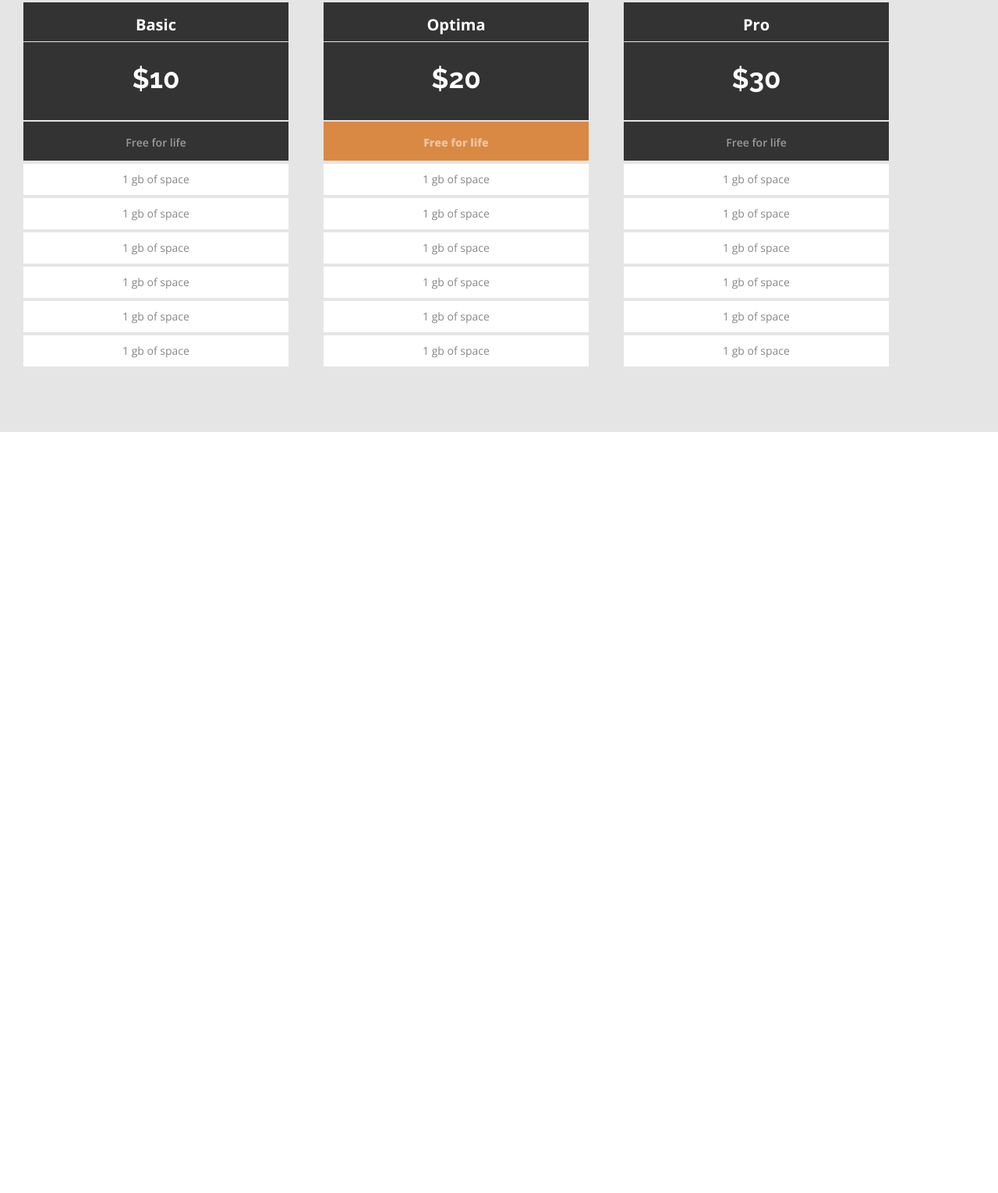
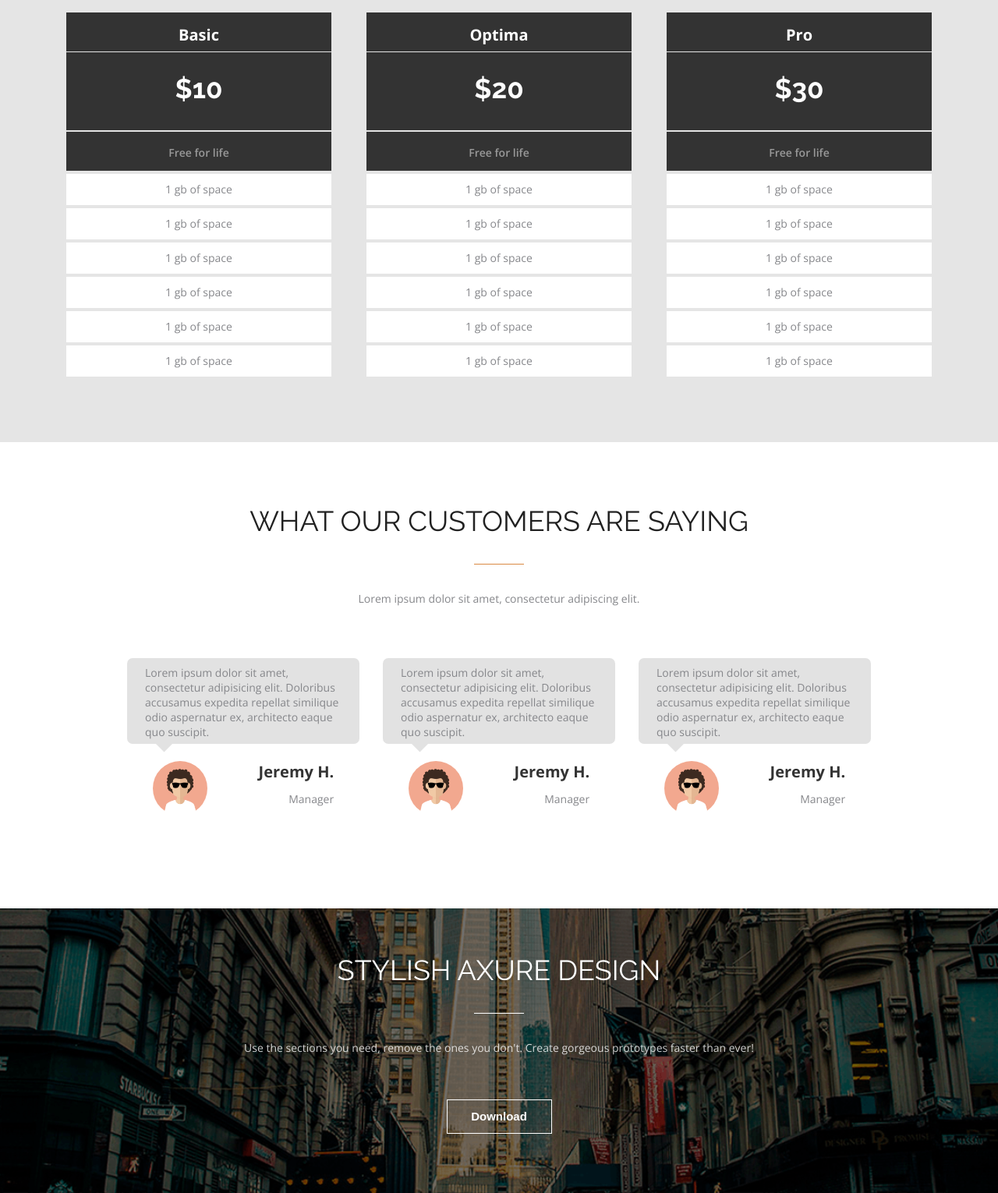
Before and after one commit to MashunyaKuk/FE12-wk-1-Kukushkina-Maria, a plain HTML site: page lesson2/index.html in a window 1280 px wide. Shown: the part 863-2393 px from the top of the page at 78% size. Before the commit the page ends 1417 px from the top, so only its background shows below. Drawn offline with nearby package versions, Linux system fonts and the light colour scheme.

Commit message:
lesson4: customers and axure section added

```diff
--- /dev/null
+++ b/lesson2/css/axure.css
@@ -0,0 +1,59 @@
+.axure-section {
+    padding: 58px 0 38px 0;
+    background-image: url(../img/background-axure.png);
+    background-repeat: no-repeat;
+    background-size: cover;
+    background-position: center;
+    position: relative;
+}
+
+.axure-container {
+    position: relative;
+    z-index: 1;
+}
+
+.axure-section::after {
+    content: "";
+    width: 100%;
+    height: 100%;
+    background-color: rgba(0, 0, 0, 0.55);
+    display: block;
+    position: absolute;
+    top: 0;
+    left: 0;
+}
+
+.axure-title {
+    margin-bottom: 34px;
+    text-align: center;
+    color: #FFFFFF;
+}
+
+.axure-title::after {
+    border-top: 1px solid #FFFFFF;
+    margin: 34px auto 34px auto;
+}
+
+.axure-description {
+    margin-bottom: 57px;
+    text-align: center;
+    color: rgba(255, 255, 255, 0.8);
+}
+
+.axure-button {
+    margin-bottom: 38px;
+    display: flex;
+    justify-content: center;
+}
+
+.axure-downloadbutton {
+    background-color: Transparent;
+    padding: 11px 26px;
+    border: 1px solid #FFFFFF;
+    font-weight: 600;
+    font-size: 15px;
+    line-height: 20px;
+    cursor: pointer;
+    width: 135px;
+    color: #FFFFFF;
+}
--- /dev/null
+++ b/lesson2/css/customers.css
@@ -0,0 +1,96 @@
+.customers-section {
+    background-color: white;
+    padding: 80px 0 119px 0;
+}
+
+.customers-title {
+    margin-bottom: 34px;
+    text-align: center;
+    color: #212121;
+}
+
+.customers-title::after {
+    border-top: 1px solid #D98943;
+    margin: 34px auto 34px auto;
+}
+
+.customers-description {
+    margin-bottom: 67px;
+    text-align: center;
+    color: #86878B;
+}
+
+.customersrow {
+    display: flex;
+    justify-content: center;
+    flex-wrap: wrap;
+    margin: 0 -15px;
+}
+
+.customersrow-item {
+    width: 298px;
+    margin: 0 15px;
+}
+
+.customersrow-item__comment {
+    background-color: #E2E2E2;
+    border-radius: 7px;
+    padding: 9px 22px 6px 23px;
+    margin-bottom: 22px;
+    position: relative;
+    z-index: 1;
+}
+
+.customersrow-item__comment p {
+    font-size: 14px;
+    font-weight: 400;
+    color: #86878B;
+    line-height: 19px;
+}
+
+.custommersrow-item__author {
+    display: flex;
+    justify-content: space-around;
+    flex-wrap: wrap;
+    position: relative;
+}
+
+.custommersrow-item__author::before {
+    content: "";
+    width: 17px;
+    height: 17px;
+    background: #E2E2E2;
+    position: absolute;
+    display: block;
+    top: -32px;
+    left: 39px;
+    transform: rotate(45deg);
+}
+
+.custommersrow-item__authoravatar {
+    width: 70px;
+    height: 70px;
+    background-image: url("../img/authoravatar.png");
+    background-size: cover;
+    background-repeat: no-repeat;
+    border-radius: 50%;
+}
+.custommersrow-item__authorname {
+    text-align: right;
+}
+
+.custommersrow-item__authorname h4 {
+    font-size: 20px;
+    font-weight: 700;
+    line-height: 27px;
+    color: #333333;
+    margin-bottom: 12px;
+}
+
+.custommersrow-item__authorname span {
+    font-size: 14px;
+    font-weight: 400;
+    line-height: 19px;
+    color:#86878B;
+    display: block;
+}
--- a/lesson2/css/price.css
+++ b/lesson2/css/price.css
@@ -1,20 +1,23 @@
 .price-section {
     background-color:#E5E5E5;
-    padding: 80px 0;
+    padding: 80px 0 84px 0;
 }
 
 .price-title {
     margin-bottom: 34px;
     text-align: center;
+    color: #212121;
 }
 
-.price-line {
-    margin: 0 auto 34px auto;
+.price-title::after {
+    border-top: 1px solid #D98943;
+    margin: 34px auto 34px auto;
 }
 
 .price-description {
     text-align: center;
     margin-bottom: 63px;
+    color: #86878B;
 }
 
 .pricerow {
@@ -25,61 +28,74 @@
 }
 
 .pricerow-item {
-    display: flex;
-    flex-direction: column;
-    justify-content: center;
-    flex-wrap: wrap;
     width: 340px;
     margin: 0 15px;
 }
 
 .pricerow-item__title {
+    padding: 15px 0 8px 0px;
+    margin-bottom: 1px;
+    background-color: #333333;
+}
+
+.pricerow-item__title h4 {
     font-size: 20px;
     font-weight: 700;
     line-height: 27px;
     color: #FFFFFF;
-    padding: 15px 0 8px 0px;
     text-align: center;
-    background-color: #333333;
-    margin-bottom: 1px;
 }
 
 .pricerow-item__price {
+    padding: 26px 0 33px 0;
+    background-color: #333333;
+    margin-bottom: 2px;
+}
+
+.pricerow-item__price span {
+    display: block;
     font-size: 35px;
     font-family: 'Raleway', sans-serif;
     font-weight: 700;
     line-height: 41px;
     color: #FFFFFF;
-    padding: 26px 0 33px 0;
     text-align: center;
-    background-color: #333333;
-    margin-bottom: 2px;
 }
 
 .pricerow-item__subtitle {
+    padding: 17px 0 14px 0;
+    background-color: #333333;
+    margin-bottom: 4px;
+}
+
+.pricerow-item__subtitle:hover {
+    background-color: #D98943;
+    transition: 0.4s;
+    cursor: pointer;
+}
+
+.pricerow-item__subtitle p {
     font-size: 14px;
     font-weight: 600;
     line-height: 19px;
     color: rgba(255, 255, 255, 0.5);
-    padding: 17px 0 14px 0;
     text-align: center;
-    background-color: #333333;
+}
+
+.pricerow-item__text {
+    padding: 10px 0 11px 0;
+    background-color: #FFFFFF;
     margin-bottom: 4px;
 }
 
-.pricerow-item__subtitle-orange {
-    background-color: #D98943;
-    font-weight: 800;
-    padding: 17px 0 14px 0;
+.pricerow-item__text:last-child {
+    margin-bottom: 0;
 }
 
-.pricerow-item__text {
+.pricerow-item__text p {
     font-size: 14px;
     font-weight: 400;
     line-height: 19px;
     color: #86878B;
-    padding: 10px 0 11px 0;
     text-align: center;
-    background-color: #FFFFFF;
-    margin-bottom: 4px;
 }
--- a/lesson2/css/style.css
+++ b/lesson2/css/style.css
@@ -1,5 +1,7 @@
 @import url("../css/awesome.css");
 @import url("../css/price.css");
+@import url("../css/customers.css");
+@import url("../css/axure.css");
 
 * {
     margin: 0;
@@ -16,25 +18,25 @@ html {
 .container {
     max-width: 1170px;
     padding: 0 15px;
+    margin: auto;
 }
 
 .title {
     font-size: 36px;
-    color: #212121;
     text-transform: uppercase;
     font-family: 'Raleway', sans-serif;
     font-weight: 400;
     line-height: 42px;
 }
 
-.line {
+.title::after {
+    content: "";
     width: 64px;
-    border-top: 1px solid #D98943;
+    display: block;
 }
 
 .description {
     font-size: 14px;
-    color: #86878B;
     font-weight: 400;
     line-height: 19px;
 }
--- a/lesson2/index.html
+++ b/lesson2/index.html
@@ -15,7 +15,7 @@
             <h2 class="title awesome-title">
                 Why this is awesome
             </h2>
-            <div class="line awesome-line"></div>
+           <!--  <div class="line awesome-line"></div> -->
             <h6 class="description awesome-description">
                 Lorem ipsum dolor sit amet, consectetur adipiscing elit.
             </h6>
@@ -49,7 +49,6 @@
                 <div class="awesomerow-item">
                     <div class="awesomerow-item__icon">
                         <img src="./img/icons/icon-lightning.png" alt="lightning">
-
                     </div>
                     <h3 class="awesomerow-item__title">
                         Easy to Customize
@@ -65,47 +64,197 @@
     </section>
     <section class="section price-section">
         <div class="container price-container">
-            <div class="title price-title">
+            <h2 class="title price-title">
                 pricing options
-            </div>
-            <div class="line price-line"></div>
+            </h2>
+            <!-- <div class="line price-line"></div> -->
             <h6 class="description price-description">
                 Lorem ipsum dolor sit amet, consectetur adipiscing elit.
             </h6>
             <div class="pricerow">
                 <ul class="pricerow-item">
-                    <li class="pricerow-item__title">Basic</li>
-                    <li class="pricerow-item__price">$10</li>
-                    <li class="pricerow-item__subtitle">Free for life</li>
-                    <li class="pricerow-item__text">1 gb of space</li>
-                    <li class="pricerow-item__text">1 gb of space</li>
-                    <li class="pricerow-item__text">1 gb of space</li>
-                    <li class="pricerow-item__text">1 gb of space</li>
-                    <li class="pricerow-item__text">1 gb of space</li>
-                    <li class="pricerow-item__text">1 gb of space</li>
+                    <li class="pricerow-item__title">
+                        <h4>Basic</h4>
+                    </li>
+                    <li class="pricerow-item__price">
+                        <span>$10</span>
+                    </li>
+                    <li class="pricerow-item__subtitle">
+                        <p>Free for life</p>
+                        </li>
+                    <li class="pricerow-item__text">
+                        <p>1 gb of space</p>
+                    </li>
+                    <li class="pricerow-item__text">
+                        <p>1 gb of space</p>
+                    </li>
+                    <li class="pricerow-item__text">
+                        <p>1 gb of space</p>
+                    </li>
+                    <li class="pricerow-item__text">
+                        <p>1 gb of space</p>
+                    </li>
+                    <li class="pricerow-item__text">
+                        <p>1 gb of space</p>
+                    </li>
+                    <li class="pricerow-item__text">
+                        <p>1 gb of space</p>
+                    </li>
                 </ul>
                 <ul class="pricerow-item">
-                    <li class="pricerow-item__title">Optima</li>
-                    <li class="pricerow-item__price">$20</li>
-                    <li class="pricerow-item__subtitle pricerow-item__subtitle-orange">Free for life</li>
-                    <li class="pricerow-item__text">1 gb of space</li>
-                    <li class="pricerow-item__text">1 gb of space</li>
-                    <li class="pricerow-item__text">1 gb of space</li>
-                    <li class="pricerow-item__text">1 gb of space</li>
-                    <li class="pricerow-item__text">1 gb of space</li>
-                    <li class="pricerow-item__text">1 gb of space</li>
+                    <li class="pricerow-item__title">
+                        <h4>Optima</h4>
+                    </li>
+                    <li class="pricerow-item__price">
+                        <span>$20</span>
+                    </li>
+                    <li class="pricerow-item__subtitle">
+                        <p>Free for life</p>
+                    </li>
+                    <li class="pricerow-item__text">
+                        <p>1 gb of space</p>
+                    </li>
+                    <li class="pricerow-item__text">
+                        <p>1 gb of space</p>
+                    </li>
+                    <li class="pricerow-item__text">
+                        <p>1 gb of space</p>
+                    </li>
+                    <li class="pricerow-item__text">
+                        <p>1 gb of space</p>
+                    </li>
+                    <li class="pricerow-item__text">
+                        <p>1 gb of space</p>
+                    </li>
+                    <li class="pricerow-item__text">
+                        <p>1 gb of space</p>
+                    </li>
                 </ul>
                 <ul class="pricerow-item">
-                    <li class="pricerow-item__title">Pro</li>
-                    <li class="pricerow-item__price">$30</li>
-                    <li class="pricerow-item__subtitle">Free for life</li>
-                    <li class="pricerow-item__text">1 gb of space</li>
-                    <li class="pricerow-item__text">1 gb of space</li>
-                    <li class="pricerow-item__text">1 gb of space</li>
-                    <li class="pricerow-item__text">1 gb of space</li>
-                    <li class="pricerow-item__text">1 gb of space</li>
-                    <li class="pricerow-item__text">1 gb of space</li>
+                    <li class="pricerow-item__title">
+                        <h4>Pro</h4>
+                    </li>
+                    <li class="pricerow-item__price">
+                        <span>$30</span>
+                    </li>
+                    <li class="pricerow-item__subtitle">
+                        <p>Free for life</p>
+                    </li>
+                    <li class="pricerow-item__text">
+                        <p>1 gb of space</p>
+                    </li>
+                    <li class="pricerow-item__text">
+                        <p>1 gb of space</p>
+                    </li>
+                    <li class="pricerow-item__text">
+                        <p>1 gb of space</p>
+                    </li>
+                    <li class="pricerow-item__text">
+                        <p>1 gb of space</p>
+                    </li>
+                    <li class="pricerow-item__text">
+                        <p>1 gb of space</p>
+                    </li>
+                    <li class="pricerow-item__text">
+                        <p>1 gb of space</p>
+                    </li>
                 </ul>
+            </div>
+        </div>
+    </section>
+    <section class="section customers-section">
+        <div class="container customers-container">
+            <h2 class="title customers-title">
+                what our customers are saying
+            </h2>
+            <h6 class="description customers-description">
+                Lorem ipsum dolor sit amet, consectetur adipiscing elit.
+            </h6>
+            <div class="customersrow">
+                <div class="customersrow-item">
+                    <div class="customersrow-item__comment">
+                        <p>
+                            Lorem ipsum dolor sit amet,
+                            consectetur adipisicing elit. Doloribus
+                            accusamus expedita repellat similique
+                            odio aspernatur ex, architecto eaque
+                            quo suscipit.
+                        </p>
+                    </div>
+                    <div class="custommersrow-item__author">
+                        <div class="custommersrow-item__authoravatar">
+                        </div>
+                        <div class="custommersrow-item__authorname">
+                            <h4>
+                                Jeremy H.
+                            </h4>
+                            <span>
+                                Manager
+                            </span>
+                        </div>
+                    </div>
+                </div>
+                <div class="customersrow-item">
+                    <div class="customersrow-item__comment">
+                        <p>
+                            Lorem ipsum dolor sit amet,
+                            consectetur adipisicing elit. Doloribus
+                            accusamus expedita repellat similique
+                            odio aspernatur ex, architecto eaque
+                            quo suscipit.
+                        </p>
+                    </div>
+                    <div class="custommersrow-item__author">
+                        <div class="custommersrow-item__authoravatar">
+                        </div>
+                        <div class="custommersrow-item__authorname">
+                            <h4>
+                                Jeremy H.
+                            </h4>
+                            <span>
+                                Manager
+                            </span>
+                        </div>
+                    </div>
+                </div>
+                <div class="customersrow-item">
+                    <div class="customersrow-item__comment">
+                        <p>
+                            Lorem ipsum dolor sit amet,
+                            consectetur adipisicing elit. Doloribus
+                            accusamus expedita repellat similique
+                            odio aspernatur ex, architecto eaque
+                            quo suscipit.
+                        </p>
+                    </div>
+                    <div class="custommersrow-item__author">
+                        <div class="custommersrow-item__authoravatar">
+                        </div>
+                        <div class="custommersrow-item__authorname">
+                            <h4>
+                                Jeremy H.
+                            </h4>
+                            <span>
+                                Manager
+                            </span>
+                        </div>
+                    </div>
+                </div>
+            </div>
+        </div>
+    </section>
+    <section class="section axure-section">
+        <div class="container axure-container">
+            <h2 class="title axure-title">
+                stylish axure design
+            </h2>
+            <h6 class="description axure-description">
+                Use the sections you need, remove the ones you don't.  Create gorgeous prototypes faster than ever!
+            </h6>
+            <div class="axure-button">
+                <button type="button" class="axure-downloadbutton">
+                    Download
+                </button>
             </div>
         </div>
     </section>
```
Also changed, not shown: lesson2/css/awesome.css (+6 -3 lines), lesson2/img/authoravatar.png (added), lesson2/img/background-axure.png (added).
